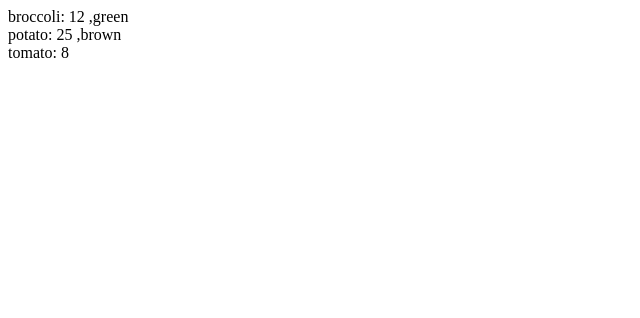
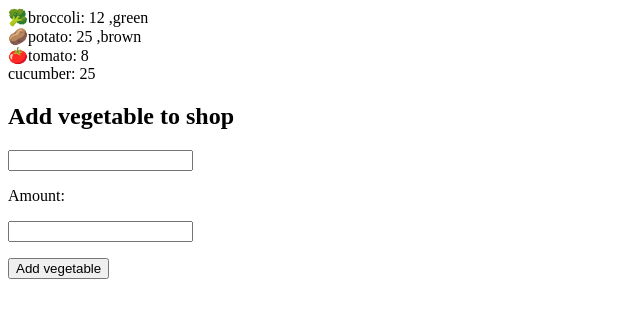
Before and after one commit to mLordswe/fantastic-couscous, a plain HTML site: page public/index.html in a window 1280 px wide. Shown: the whole page, without its empty margins (0-640 px from the left). Drawn offline with Linux system fonts and the light colour scheme.

Commit message:
added more to state and render

```diff
--- a/public/app.js
+++ b/public/app.js
@@ -1,14 +1,20 @@
 //state = all den data som appen har lagrat utifrån vad användaren gör
 //state innehåller också vår config eller "start-värden"
 
-state = {
+const state = {
   shop: [
-    { vegetable: "broccoli", amount: 12, color: "green" },
-    { vegetable: "potato", amount: 25, color: "brown" },
-    { vegetable: "tomato", amount: 8 },
+    { vegetable: "🥦broccoli", amount: 12, color: "green" },
+    { vegetable: "🥔potato", amount: 25, color: "brown" },
+    { vegetable: "🍅tomato", amount: 8 },
   ],
+  addVegetable: function (vegetable, amount) {
+    this.shop.push({ vegetable, amount });
+  },
 };
 
+//render = visa upp nya "GUI"
+const renderShop = () => {
+  //tömma shop-div först!
   for (const v of state.shop) {
     //skapa ny divtagg
     const vegetable = document.createElement("div");
@@ -19,3 +25,6 @@ for (const v of state.shop) {
     //lägger till taggen i domen
     document.querySelector(".shop").appendChild(vegetable);
   }
+};
+state.addVegetable("cucumber", 25);
+renderShop();
--- a/public/index.html
+++ b/public/index.html
@@ -9,5 +9,18 @@
   </head>
   <body>
     <div class="shop"></div>
+    <form action="">
+      <h2>Add vegetable to shop</h2>
+      <label for="vegetable"
+        ><input type="text" name="vegetable" id="vegetable"
+      /></label>
+      <label for="amount">
+        <p>Amount:</p>
+        <input type="text" name="amount" id="amount"
+      /></label>
+      <p>
+        <button type="submit">Add vegetable</button>
+      </p>
+    </form>
   </body>
 </html>
```
Lines whose indentation alone changed are shown as unchanged.
